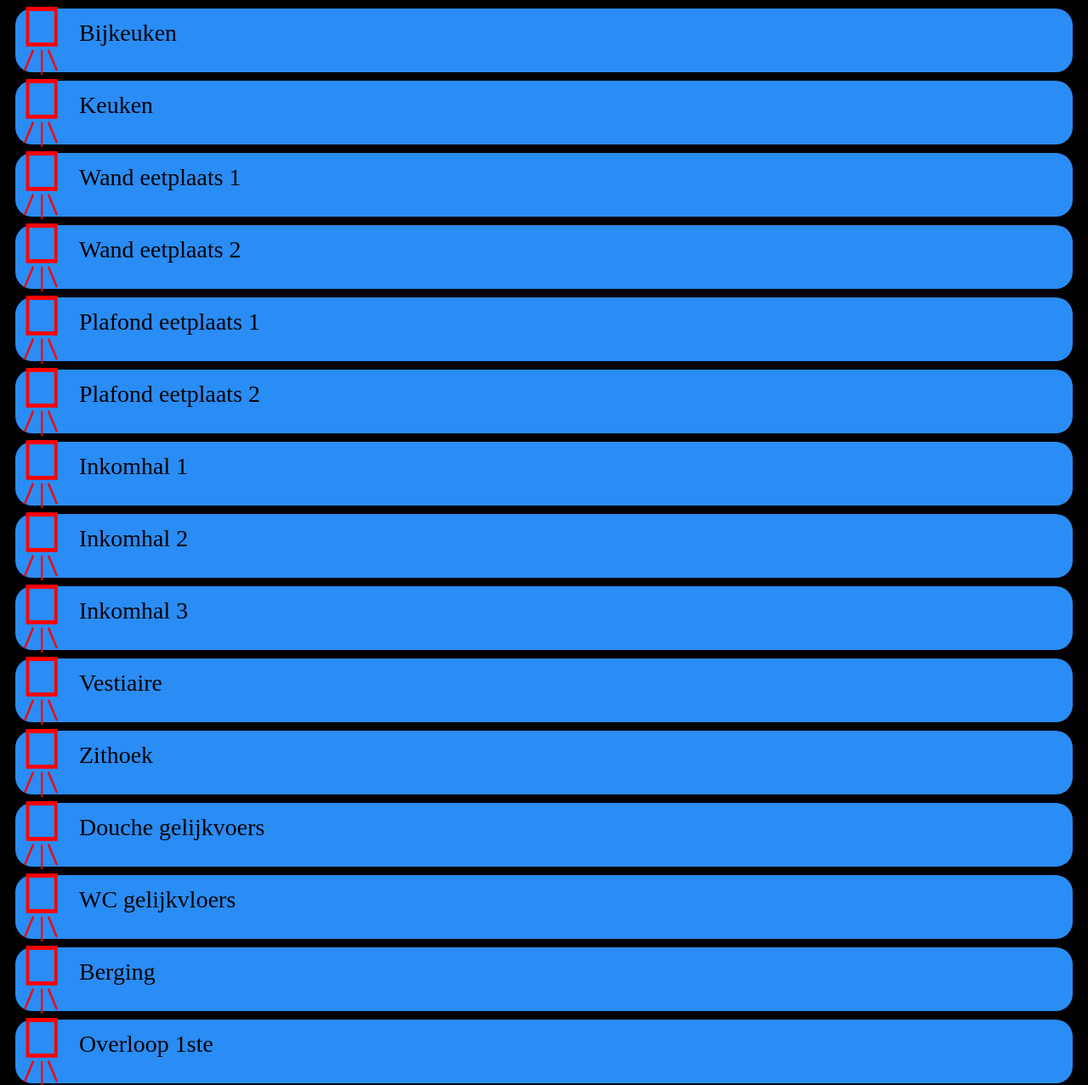
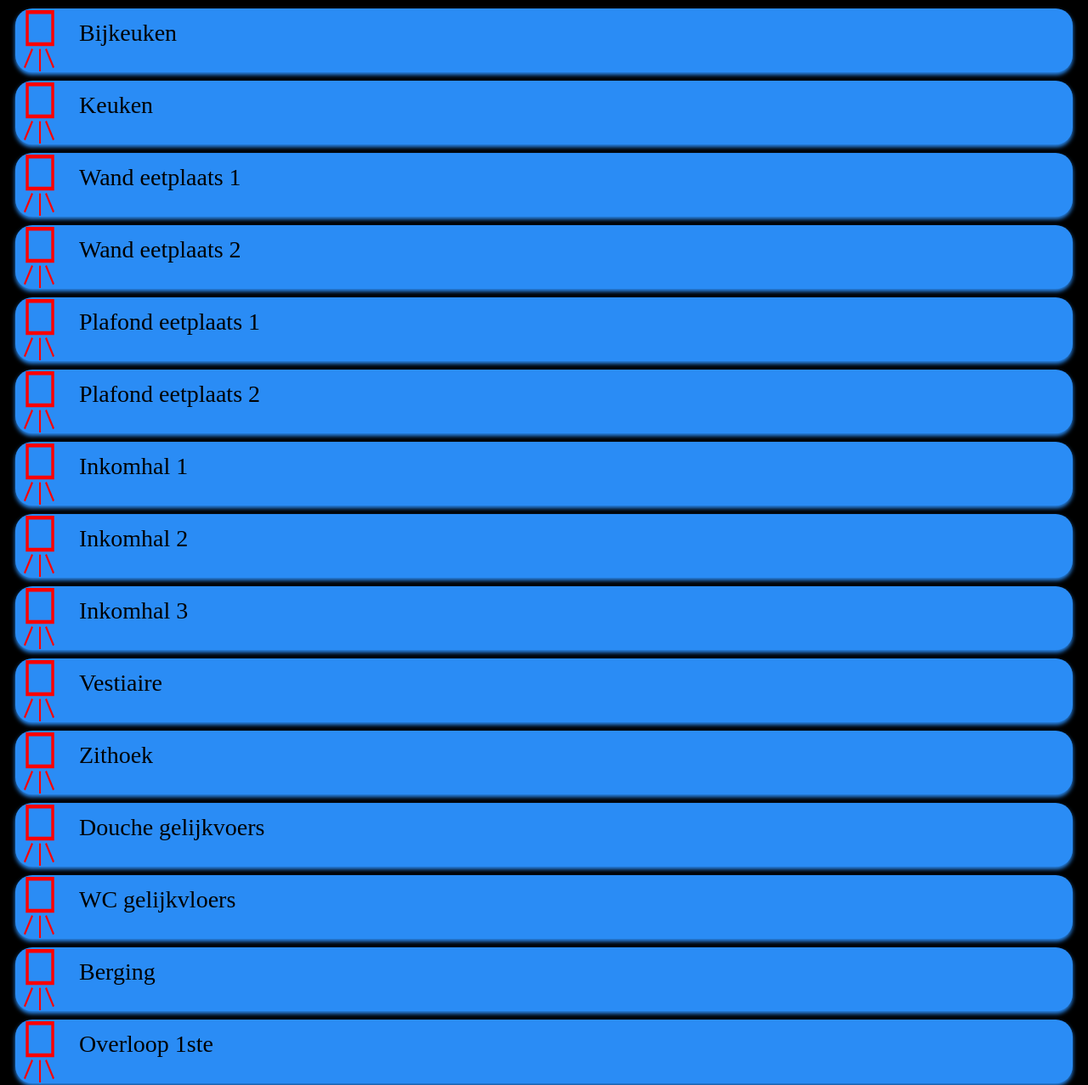
Before and after one commit to kprovost/domotica, a Django app: page / in a window 1280 px wide. Shown: the top 1277 px of the page at 85% size. Run offline with Django 3.2, Linux system fonts and the light colour scheme.

Commit message:
Decorate our light buttons with a drop shadow

```diff
--- a/static/mobile.css
+++ b/static/mobile.css
@@ -5,8 +5,8 @@ background-color: #000000;
 
 .lighticon
 {
-width: 40px;
-height: 80px;
+width: 36px;
+height: 72px;
 position: absolute;
 top: 0;
 bottom: 0;
@@ -31,6 +31,7 @@ height: 75px;
 background-color: #2a8cf5;
 border-radius: 20px;
 margin: 10px;
+box-shadow: 0px 3px 5px #2a8cf5;
 
 position: relative;
 }
```
